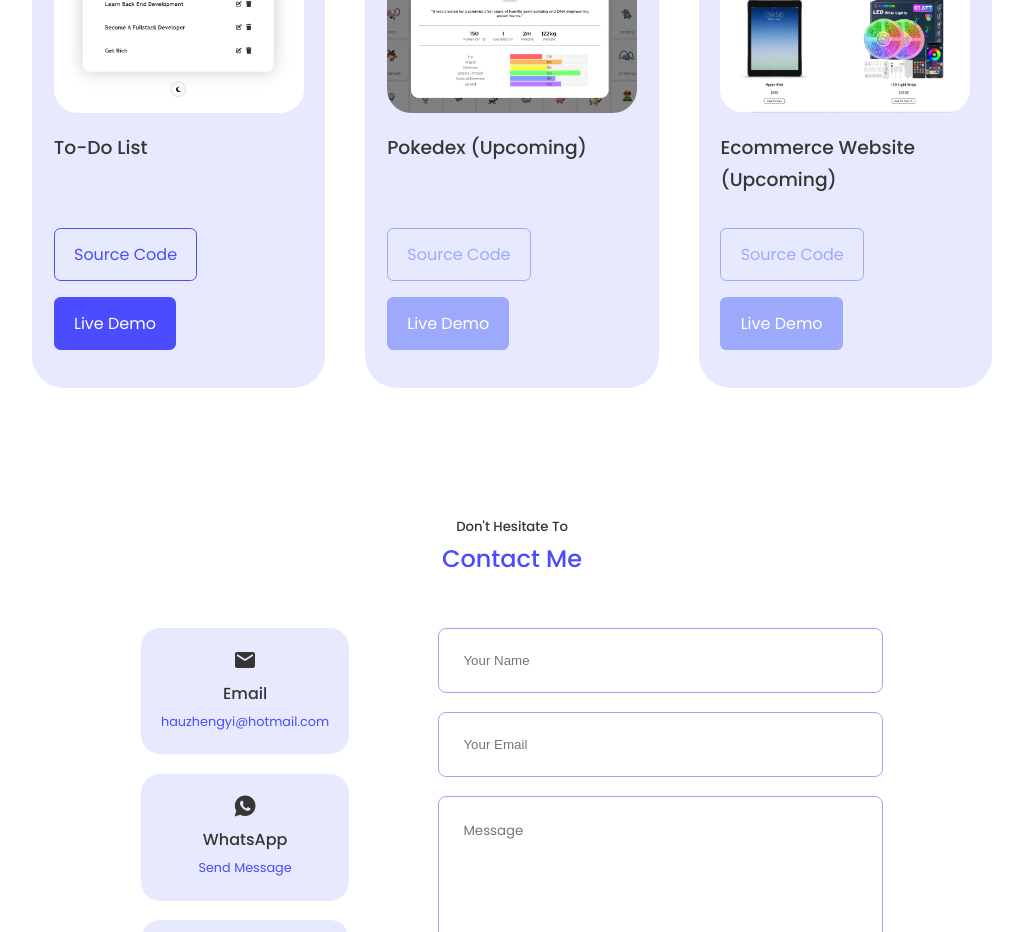
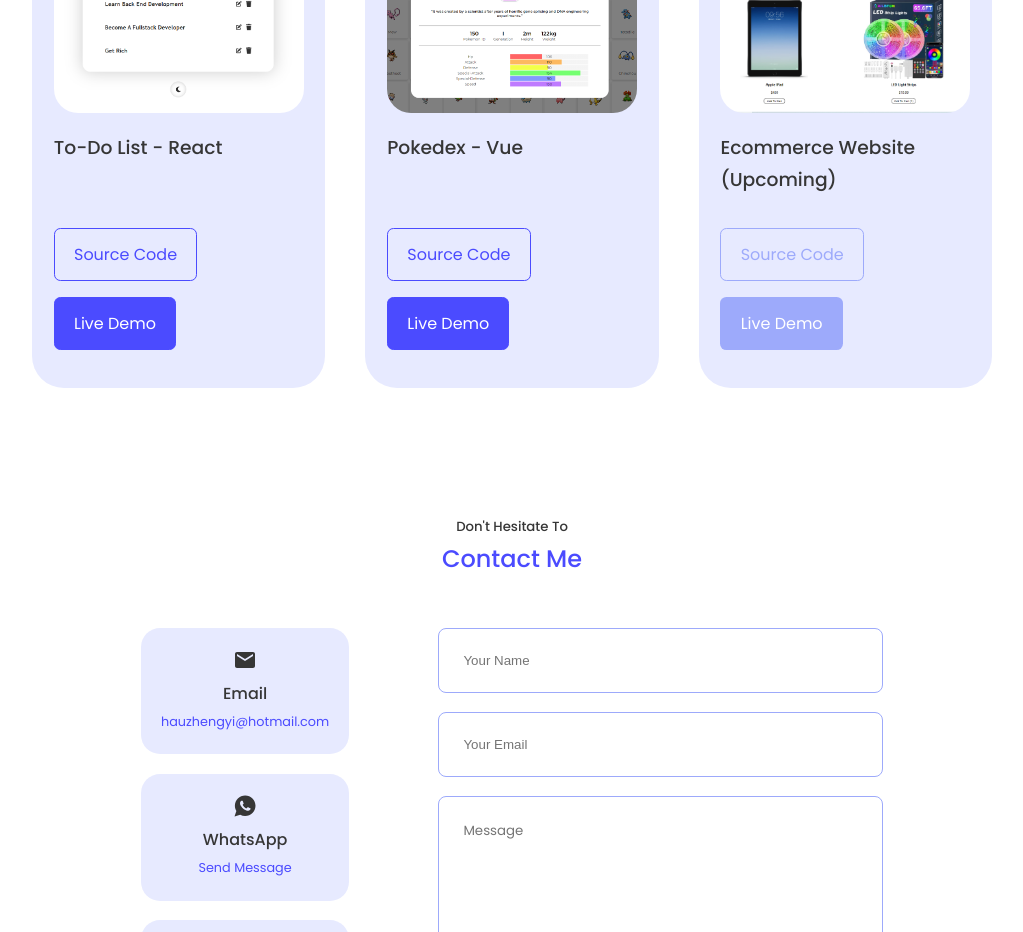
Before and after one commit to hauzhengyi/React-Portfolio, a React (Vite) app: page / in a window 1280 px wide. Shown: the part 4320-5252 px from the top of the page, without its empty margins (128-1151 px from the left). Built offline with nearby package versions, Linux system fonts and the light colour scheme.

Commit message:
1 file modified, 26 added

```diff
--- a/src/components/projects/Projects.jsx
+++ b/src/components/projects/Projects.jsx
@@ -9,7 +9,7 @@ const projects = [
   {
     id: 'todo_list',
     image: todo,
-    title: 'To-Do List',
+    title: 'To-Do List - React',
     code: 'https://github.com/hauzhengyi/react-todo',
     demo: 'https://hauzhengyi.github.io/react-todo/',
     ready: true,
@@ -17,10 +17,10 @@ const projects = [
   {
     id: 'pokedex',
     image: pokedex,
-    title: 'Pokedex',
-    code: '',
-    demo: '',
-    ready: false,
+    title: 'Pokedex - Vue',
+    code: 'https://github.com/hauzhengyi/vue-pokedex',
+    demo: 'https://hauzhengyi.github.io/vue-pokedex/',
+    ready: true,
   },
   {
     id: 'ecommerce',
```
Also changed, not shown: 26 other files (tests, documents, lock files or other folders).
